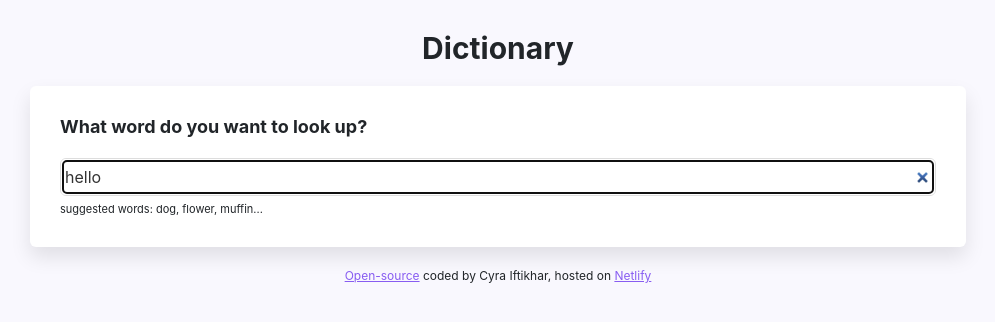
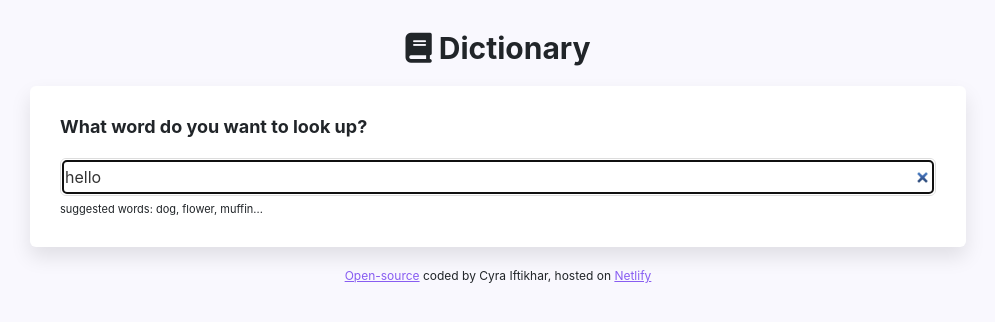
Before and after one commit to CyraIftikhar/dictionary-app, a React (Create React App) app: page / in a window 1280 px wide. Shown: the top 322 px of the page, without its empty margins (142-1137 px from the left). Built offline with nearby package versions, Linux system fonts and the light colour scheme; no server answers.

Commit message:
added dictionary icon

```diff
--- a/src/Dictionary.js
+++ b/src/Dictionary.js
@@ -46,7 +46,9 @@ export default function Dictionary(props) {
   if (loaded) {
     return (
       <div className="Dictionary">
-        <h1 className="title text-center">Dictionary</h1>
+        <h1 className="title text-center">
+          <i class="fa-solid fa-book"></i> Dictionary
+        </h1>
         <section>
           <h1>What word do you want to look up?</h1>
           <form onSubmit={handleSubmit}>
```
